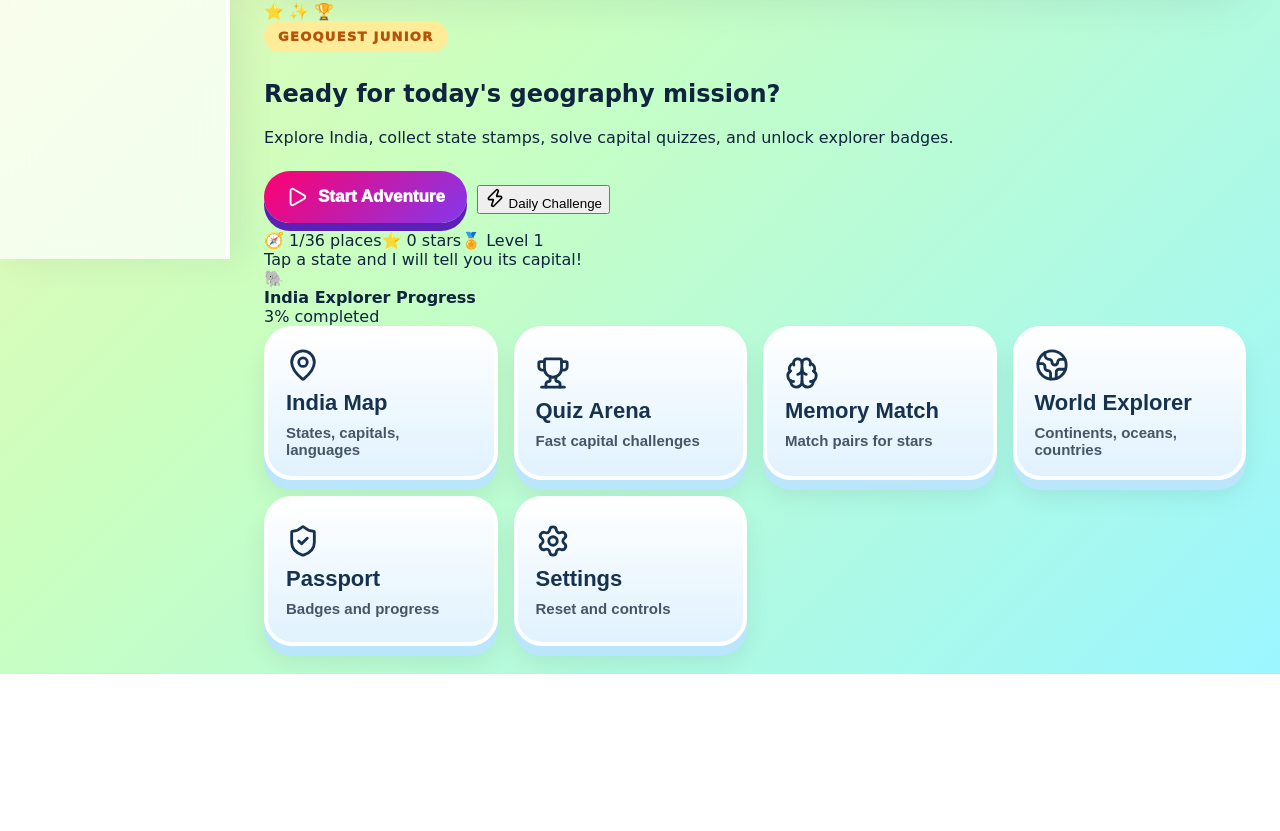
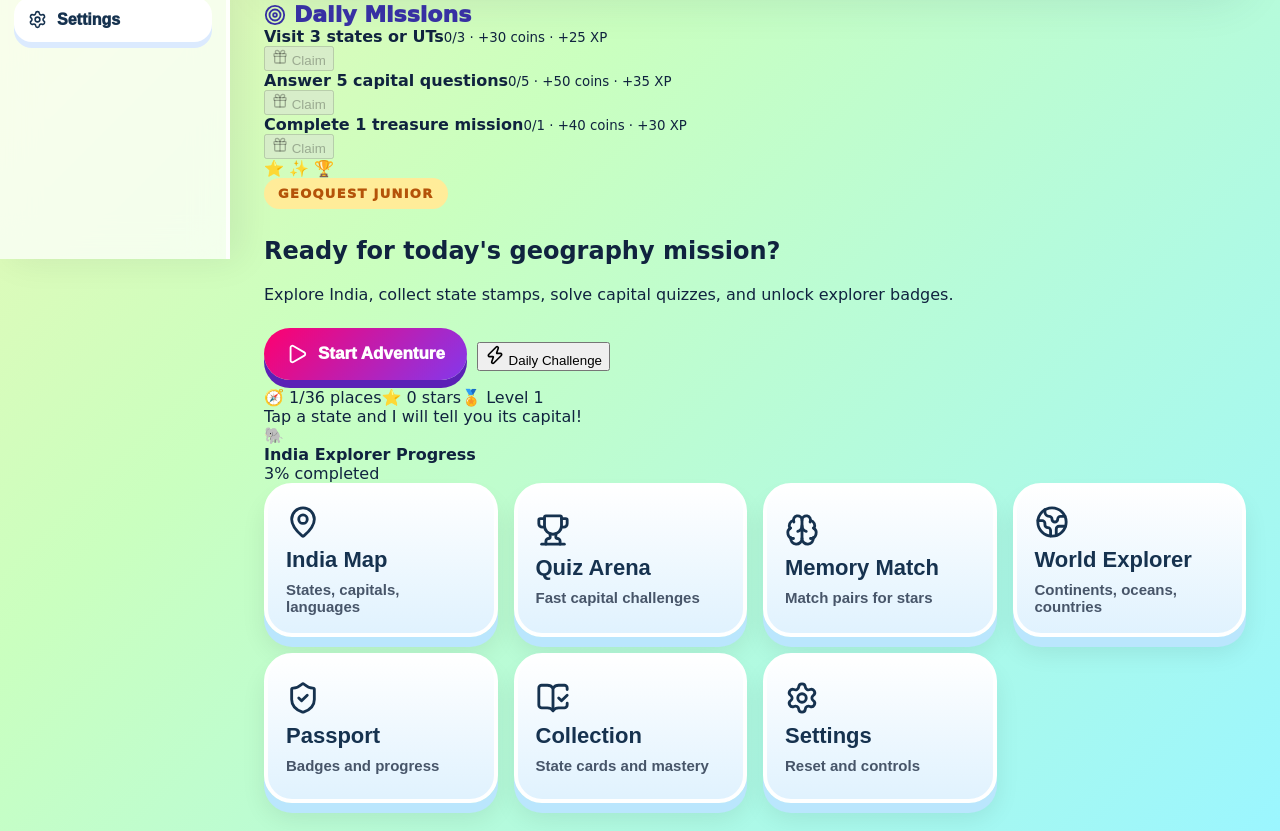
Before and after one commit to sumeet2605/india-states-adventure, a React (Vite) app: page / in a window 1280 px wide. Shown: the part 541-1372 px from the top of the page. Before the commit the page ends 1215 px from the top, so only its background shows below. Built offline with nearby package versions, Linux system fonts and the light colour scheme.

Commit message:
Wire Sprint A screens into app

```diff
--- a/src/App.tsx
+++ b/src/App.tsx
@@ -1,14 +1,17 @@
-import { MapPin, Trophy, ShieldCheck, Globe2, Brain, Home, Settings } from 'lucide-react';
+import { MapPin, Trophy, ShieldCheck, Globe2, Brain, Home, Settings, BookOpenCheck } from 'lucide-react';
 import { Passport } from './components/Passport';
 import { Sidebar } from './components/layout/Sidebar';
 import { Header } from './components/layout/Header';
+import { DailyMissions } from './components/missions/DailyMissions';
 import { AchievementToast } from './components/rewards/AchievementToast';
+import { RewardModal } from './components/rewards/RewardModal';
 import { HomeScreen } from './screens/HomeScreen';
 import { IndiaScreen } from './screens/IndiaScreen';
 import { QuizScreen } from './screens/QuizScreen';
 import { MemoryScreen } from './screens/MemoryScreen';
 import { WorldScreen } from './screens/WorldScreen';
 import { PassportScreen } from './screens/PassportScreen';
+import { CollectionScreen } from './screens/CollectionScreen';
 import { SettingsScreen } from './screens/SettingsScreen';
 import { useAchievement } from './hooks/useAchievement';
 import { useGameState } from './hooks/useGameState';
@@ -23,6 +26,7 @@ const screens: ScreenConfig[] = [
   { id: 'memory', label: 'Memory Match', icon: Brain, desc: 'Match pairs for stars' },
   { id: 'world', label: 'World Explorer', icon: Globe2, desc: 'Continents, oceans, countries' },
   { id: 'passport', label: 'Passport', icon: ShieldCheck, desc: 'Badges and progress' },
+  { id: 'collection', label: 'Collection', icon: BookOpenCheck, desc: 'State cards and mastery' },
   { id: 'settings', label: 'Settings', icon: Settings, desc: 'Reset and controls' }
 ];
 
@@ -30,13 +34,14 @@ export default function App() {
   const game = useGameState();
   const achievement = useAchievement(game.score);
 
-  return <main className="game-shell"><Sidebar screens={screens} active={game.section} onNavigate={game.setSection}/><AchievementToast badge={achievement.activeBadge} onDismiss={achievement.dismissAchievement}/><section className="app game-stage"><Header score={game.score} level={game.level} progress={game.progress}/><Passport score={game.score} visitedCount={game.visited.size}/>
-    {game.section === 'home' && <HomeScreen screens={screens} score={game.score} level={game.level} visitedCount={game.visited.size} totalPlaces={game.states.length} onNavigate={game.setSection}/>}
-    {game.section === 'india' && <IndiaScreen states={game.states} selected={game.selected} visited={game.visited} mastery={game.mastery} streak={game.streak} score={game.score} mode={game.mode} query={game.query} message={game.message} treasure={game.treasure} question={game.question} onMode={game.setMode} onQuery={game.setQuery} onPick={game.chooseState} onSpeak={game.speak} onAnswer={game.answerQuiz} onStartQuiz={game.startRecallPractice} onStartHunt={game.startMission} onReset={game.resetGame}/>}
+  return <main className="game-shell"><Sidebar screens={screens} active={game.section} onNavigate={game.setSection}/><AchievementToast badge={achievement.activeBadge} onDismiss={achievement.dismissAchievement}/><RewardModal reward={game.reward} onDismiss={() => game.setReward(null)}/><section className="app game-stage"><Header level={game.level} progress={game.progress} xp={game.profile.xp} coins={game.profile.coins} rank={game.rank}/><Passport score={game.profile.xp} visitedCount={game.visited.size}/><DailyMissions missions={game.missions} onClaim={game.claimMission}/>
+    {game.section === 'home' && <HomeScreen screens={screens} score={game.profile.xp} level={game.level} visitedCount={game.visited.size} totalPlaces={game.states.length} onNavigate={game.setSection}/>}
+    {game.section === 'india' && <IndiaScreen states={game.states} selected={game.selected} visited={game.visited} mastery={game.mastery} streak={game.streak} score={game.profile.xp} mode={game.mode} query={game.query} message={game.message} treasure={game.treasure} question={game.question} onMode={game.setMode} onQuery={game.setQuery} onPick={game.chooseState} onSpeak={game.speak} onAnswer={game.answerQuiz} onStartQuiz={game.startRecallPractice} onStartHunt={game.startMission} onReset={game.resetGame}/>}
     {game.section === 'quiz' && <QuizScreen indiaQuestion={game.question} worldQuestion={game.worldQuestion} worldOptions={game.worldOptions} onIndiaAnswer={game.answerQuiz} onWorldAnswer={game.answerWorld}/>}
     {game.section === 'memory' && <MemoryScreen states={game.states} countries={game.countries} onWin={game.addStars}/>}
     {game.section === 'world' && <WorldScreen mode={game.mode} continents={game.continents} oceans={game.oceans} countries={game.countries} selectedContinent={game.selectedContinent} selectedOcean={game.selectedOcean} selectedCountry={game.selectedCountry} onMode={game.setMode} onContinent={game.visitContinent} onOcean={game.visitOcean} onCountry={game.visitCountry} speak={game.speak}/>}
-    {game.section === 'passport' && <PassportScreen score={game.score} visitedCount={game.visited.size}/>}
+    {game.section === 'passport' && <PassportScreen score={game.profile.xp} visitedCount={game.visited.size}/>}
+    {game.section === 'collection' && <CollectionScreen states={game.states} visited={game.visited} mastery={game.mastery} collectedCards={game.collectedCards} masteredCards={game.masteredCards} onPick={game.chooseState}/>}
     {game.section === 'settings' && <SettingsScreen soundOn={game.soundOn} onToggleSound={() => game.setSoundOn((value) => !value)} onReset={game.resetGame}/>}
   </section></main>;
 }
```
